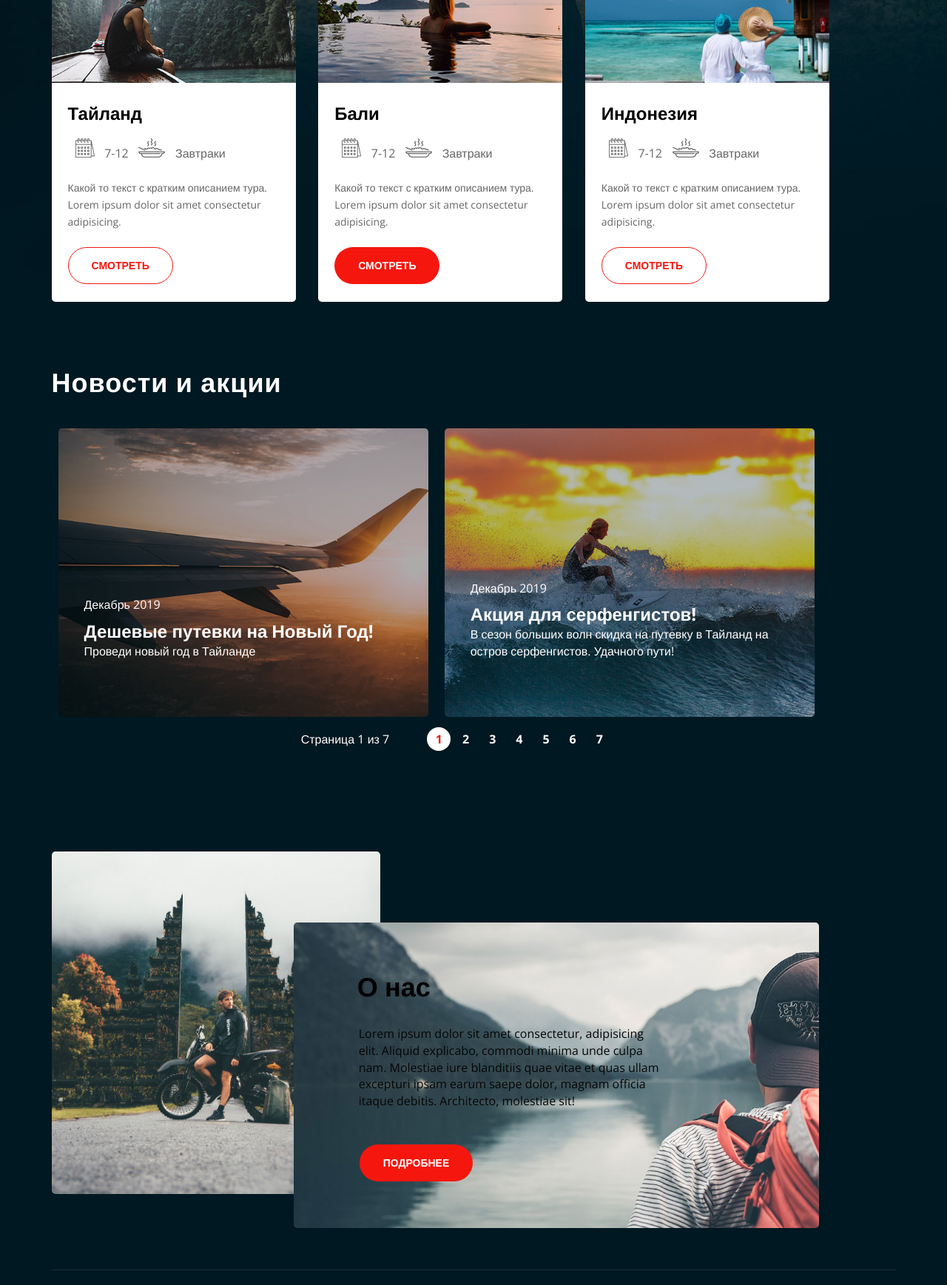
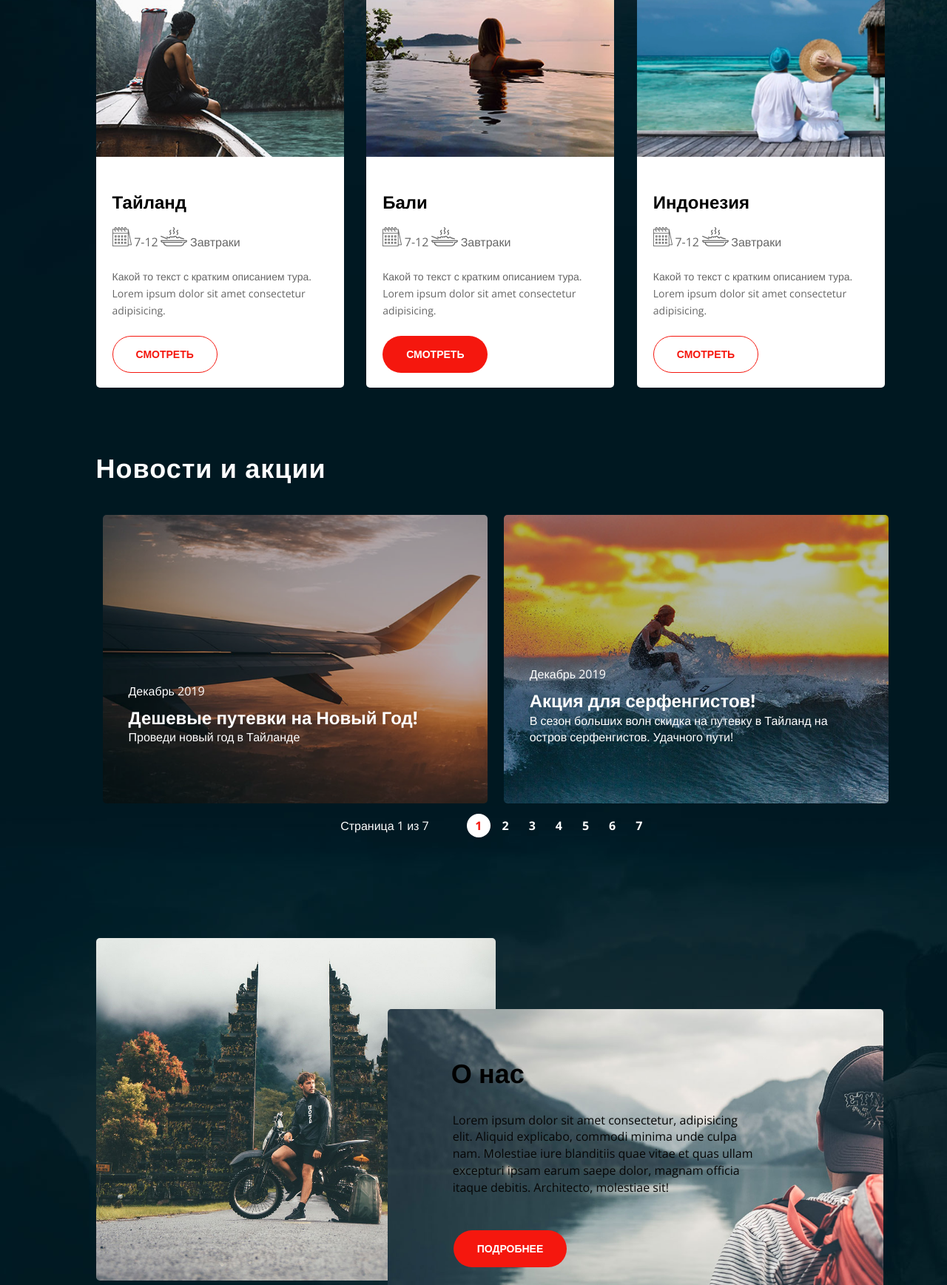
Before and after one commit to Misha-O/Air-Asia-Website, a plain HTML site: page index.html in a window 1280 px wide. Shown: the part 830-2567 px from the top of the page at 74% size. Drawn offline with nearby package versions, Linux system fonts and the light colour scheme.

Commit message:
Add files via upload

```diff
--- a/css/main.css
+++ b/css/main.css
@@ -42,8 +42,8 @@ body {
 }
 .main-page-wrapper {
   background: url(/images/bg/hero.jpg) center top no-repeat,
-    #001821 right top no-repeat;
-  /* url(/images/bg/middleline.jpg) center bottom no-repeat; */
+    url(/images/bg/bottom-pic.jpg) center bottom no-repeat,
+    #001821 center center no-repeat;
   overflow: hidden;
 }
 .btn {
@@ -68,6 +68,7 @@ body {
   position: relative;
   min-height: 125px;
   margin-bottom: 75px;
+  margin-left: 60px;
 }
 .logo {
   display: block;
@@ -131,7 +132,7 @@ a {
   min-height: 340px;
   width: 515px;
   justify-content: center;
-  margin-left: 0;
+  margin-left: 60px;
   margin-bottom: 172px;
 }
 .info__title {
@@ -148,7 +149,7 @@ a {
 }
 /* tours section */
 .tours {
-  margin-left: 0;
+  margin-left: 60px;
   margin-bottom: 98px;
   font-size: 14px;
   color: #303030;
@@ -158,7 +159,7 @@ a {
 }
 .tours__item {
   display: inline-block;
-  width: 330px;
+  width: 335px;
   min-height: 440px;
   background: #ffffff;
   color: #666666;
@@ -177,17 +178,17 @@ a {
   color: #ffffff;
 }
 .tours__img-section {
-  min-height: 144px;
+  height: 244px;
   margin-bottom: 30px;
 }
 .tours__img {
   display: block;
   width: 100%;
-  height: 144px;
+  height: 100%;
   object-fit: cover;
 }
 .tours__choice {
-  padding: 0 22px;
+  padding: 20px 22px;
 }
 .tours__subtitle {
   font-size: 24px;
@@ -203,7 +204,6 @@ a {
 }
 .tours__details {
   font-size: 16px;
-  padding-left: 10px;
 }
 .tours__descr {
   margin-bottom: 23px;
@@ -229,7 +229,7 @@ a {
 
 /* news */
 .news__container {
-  margin-left: 0;
+  margin-left: 60px;
 }
 .news__elm {
   margin-bottom: 14px;
@@ -243,7 +243,7 @@ a {
   margin-bottom: 51px;
 }
 .news__item {
-  width: 500px;
+  width: 520px;
   margin: 0 9px;
   display: inline-block;
   vertical-align: top;
@@ -289,10 +289,12 @@ a {
   text-align: center;
   margin-bottom: 136px;
 }
+.paginator__current {
+  margin-right: 47px;
+}
 .paginator__current,
 .paginator__list {
   display: inline-block;
-  margin-right: 47px;
 }
 .paginator__item {
   display: inline-block;
@@ -319,22 +321,22 @@ a {
 }
 /* about */
 .abtus__container {
-  margin-left: 0;
+  margin-left: 60px;
 }
 .abtus__container:before {
   content: "";
-  width: 444px;
+  width: 540px;
   height: 463px;
   background: url("/images/decor/gates.jpg") center center / cover no-repeat;
   border-radius: 5px;
 }
 .abtus__section {
   background: url("/images/decor/mountains.jpg") center center / cover no-repeat;
-  width: 710px;
+  width: 670px;
   height: 413px;
   object-fit: cover;
   margin-top: 96px;
-  margin-left: -121px;
+  margin-left: -150px;
   /* margin: -365px 327px; */
   vertical-align: middle;
   border-radius: 5px;
@@ -369,10 +371,8 @@ a {
 /* footer */
 .footer {
   position: relative;
-  height: 150px;
+  min-height: 150px;
   margin-top: 56px;
-  margin-left: 0;
-  padding-top: 0;
 }
 .footer__container-content {
   border-top: 1px solid rgba(255, 255, 255, 0.1);
```
